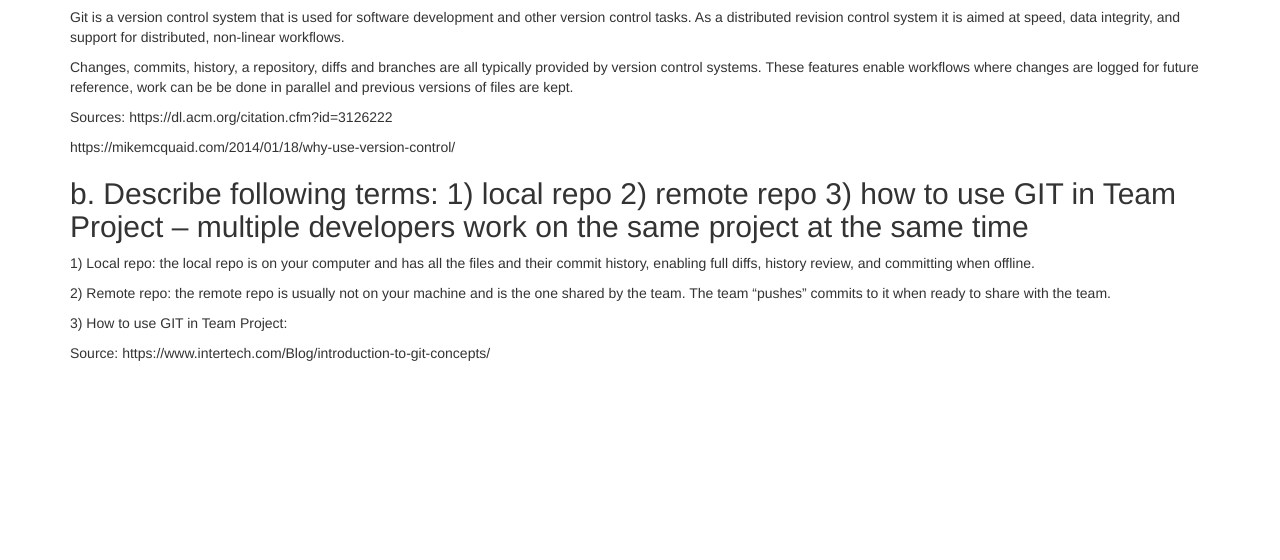
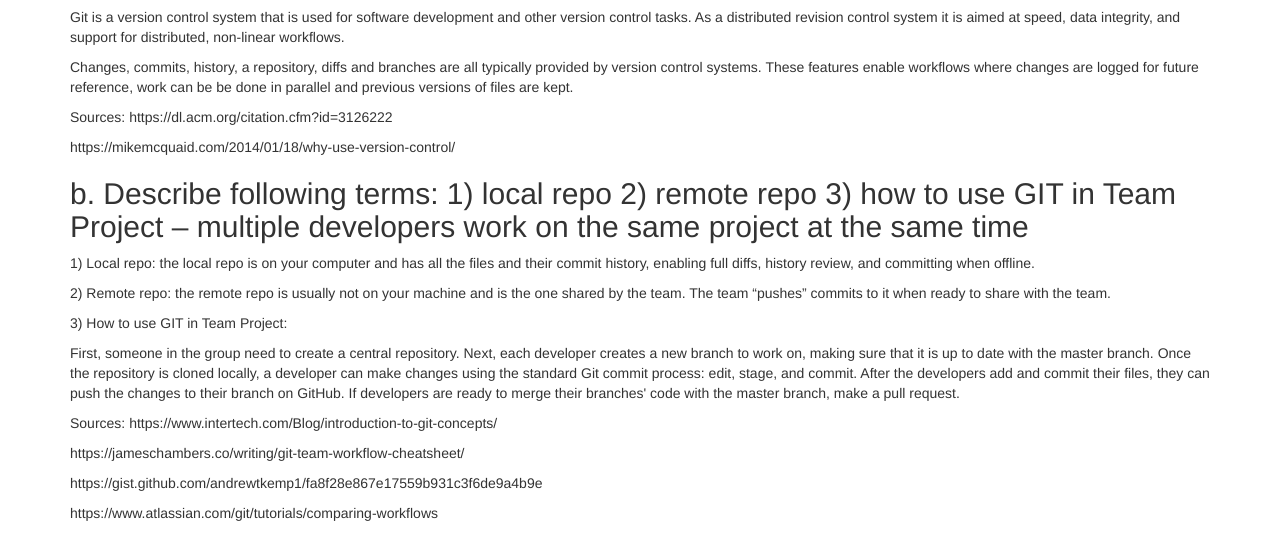
Before and after one commit to chelseajia/5315, a plain HTML site: page hwgit.html in a window 1280 px wide. Shown: the part 116-676 px from the top of the page. Drawn offline with nearby package versions, Linux system fonts and the light colour scheme.

Commit message:
adding answers

```diff
--- a/hwgit.html
+++ b/hwgit.html
@@ -15,7 +15,11 @@
       <p>1) Local repo: the local repo is on your computer and has all the files and their commit history, enabling full diffs, history review, and committing when offline.</p>
       <p>2) Remote repo: the remote repo is usually not on your machine and is the one shared by the team. The team “pushes” commits to it when ready to share with the team.</p>
       <p>3) How to use GIT in Team Project: </p>
-      <p>Source: https://www.intertech.com/Blog/introduction-to-git-concepts/</p>
+      <p>First, someone in the group need to create a central repository. Next, each developer creates a new branch to work on, making sure that it is up to date with the master branch. Once the repository is cloned locally, a developer can make changes using the standard Git commit process: edit, stage, and commit. After the developers add and commit their files, they can push the changes to their branch on GitHub.  If developers are ready to merge their branches' code with the master branch, make a pull request.</p>
+      <p>Sources: https://www.intertech.com/Blog/introduction-to-git-concepts/</p>
+      <p>https://jameschambers.co/writing/git-team-workflow-cheatsheet/</p>
+      <p>https://gist.github.com/andrewtkemp1/fa8f28e867e17559b931c3f6de9a4b9e</p>
+      <p>https://www.atlassian.com/git/tutorials/comparing-workflows</p>
     </div>
   </body>
 </html>
```
